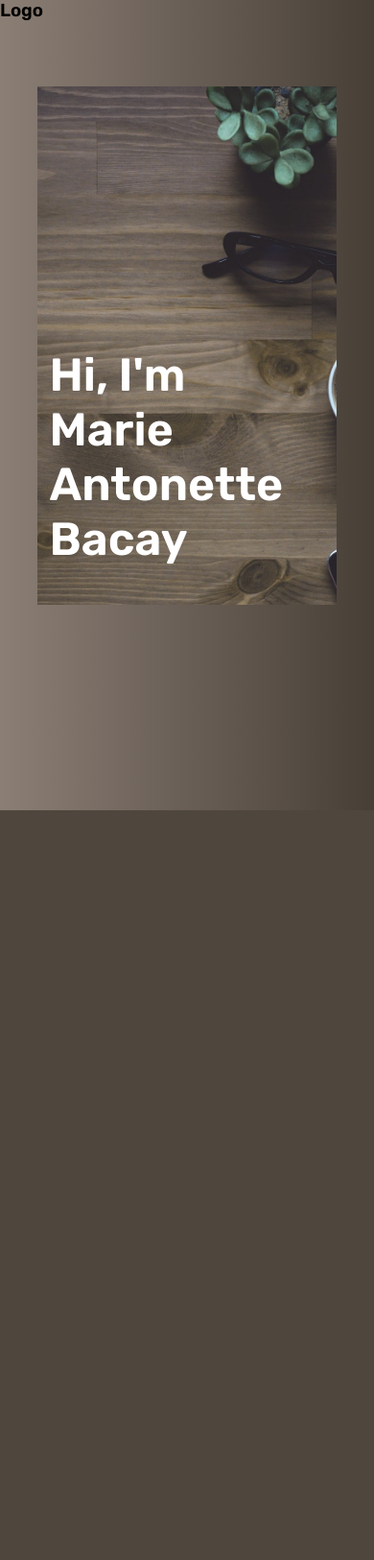
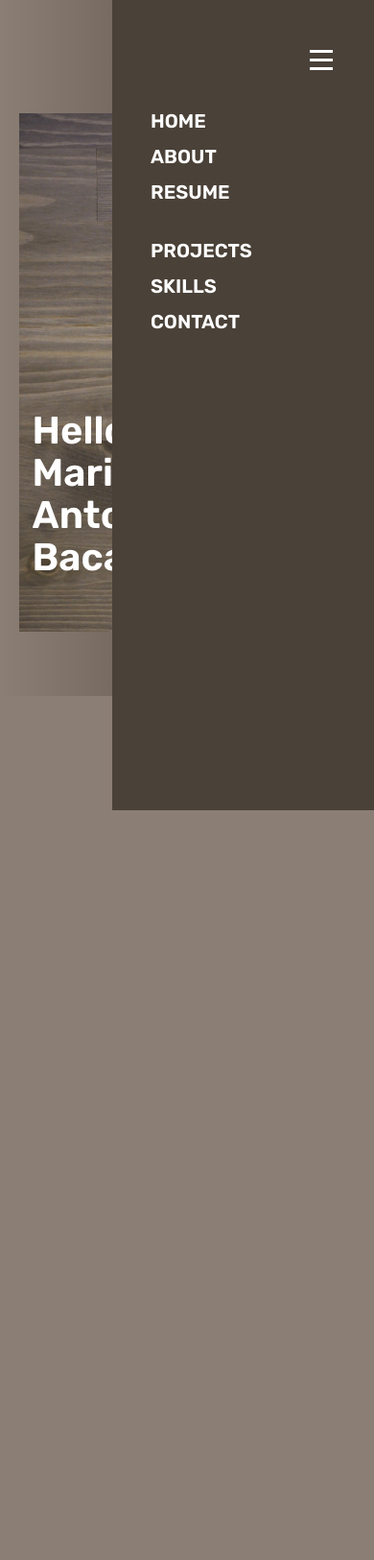
Before and after one commit to bmarieay/portfolio, a PHP site: page / in a window 390 px wide. Shown: the whole page at 96% size. Before the commit the page ends 844 px from the top, so only its background shows below. Run offline with PHP 8.4, Linux system fonts and the light colour scheme.

Commit message:
added navigation

```diff
--- a/app.js
+++ b/app.js
@@ -1,9 +1,60 @@
 const hero = document.querySelector(".hero");
 const slider = document.querySelector(".slider");
 const logo = document.querySelector("#logo");
+const primaryNav = document.querySelector(".nav__item");
+const navToggle = document.querySelector(".mobile-nav-toggle");
+const transition = document.querySelectorAll('.transition');
+const section = document.querySelector('.hero')
+const options = {
+    rootMargin: "-500px 0px 0px 0px"
+}
 // const heroTitle = document.querySelector(".hero__title");
 
 const t1 = new TimelineMax();
 
 t1.fromTo(hero, 1, {height: "0%"}, {height: "80%", ease: Power2.easeInOut})
-.fromTo(hero, 1.2, {width: "100%"}, {width: "80%", ease: Power2.easeInOut});
+.fromTo(hero, 1.2, {width: "100%"}, {width: "90%", ease: Power2.easeInOut})
+.fromTo(primaryNav, 0.5, {opacity: 0, x: 30}, {opacity: 1, x: 0}, "-=0.5");
+
+
+navToggle.addEventListener('click', () => {
+    const visibility = primaryNav.getAttribute("data-visible")
+    if(visibility === "false"){
+        primaryNav.setAttribute('data-visible', 'true');
+        navToggle.setAttribute('aria-expanded', 'true')
+    } else {
+        primaryNav.setAttribute('data-visible', 'false');
+        navToggle.setAttribute('aria-expanded', 'false')
+    }
+    console.log(visibility)
+})
+
+
+const observer =
+    new IntersectionObserver(function (entries, observer){
+    entries.forEach(entry => {
+        if(!entry.isIntersecting){
+            console.log(transition)
+            for(let trans of transition){
+                trans.classList.add('nav-scrolled')
+            }
+            console.log(entry)
+        } else {
+            for(let trans of transition){
+                trans.classList.remove('nav-scrolled')
+            }
+        }
+
+    })
+}, options)
+
+observer.observe(section);
+
+let resizeTimer;
+window.addEventListener("resize", () => {
+    document.body.classList.add("resize-animation-stopper");
+    clearTimeout(resizeTimer);
+    resizeTimer = setTimeout(() => {
+    document.body.classList.remove("resize-animation-stopper");
+    }, 400);
+});
--- a/index.html
+++ b/index.html
@@ -10,18 +10,37 @@
 </head>
 <body>
     <header>
+
+        <button class="mobile-nav-toggle transition"><span aria-controls="nav__item" aria-expanded="false" class="sr-only">Menu</span></button>
+
         <nav>
-            <h3 id="logo">Logo</h3>
+           <div class="nav">
+               <ul id="nav__item" class="nav__item flex transition" data-visible="false">
+                   <div class="nav__group flex">
+                       <li class="nav__list active">
+                           <a class="nav__link" href="">Home</a>
+                        </li>
+                       <li class="nav__list"><a class="nav__link" href="">About</a></li>
+                       <li class="nav__list"><a class="nav__link" href="">Resume</a></li>
+                   </div>
+                   <div class="nav__group flex">
+                       <li class="nav__list"><a class="nav__link" href="">Projects</a></li>
+                       <li class="nav__list"><a class="nav__link" href="">Skills</a></li>
+                       <li class="nav__list"><a class="nav__link" href="">Contact</a></li>
+                   </div>
+                </ul>
+           </div>
         </nav>
-    </header>
 
-    <section>
+    <section id="main">
         <div class="hero">
             <img src="/images/hero-img.jpg" alt="" srcset="">
-            <h1 class="hero__text hero__text--prmry">Hi, I'm Marie Antonette Bacay</h1>
+            <h1 class="hero__text hero__text--prmry">Hello, I'm Marie<br>Antonette Bacay</h1>
             <!-- <h1 class="hero__text hero__text--scndry">A Web Developer</h1> -->
         </div>
     </section>
+
+    <div class="test"></div>
 
     <div class="slider"></div>
     <script src="https://cdnjs.cloudflare.com/ajax/libs/gsap/2.1.3/TimelineMax.min.js" integrity="sha512-0xrMWUXzEAc+VY7k48pWd5YT6ig03p4KARKxs4Bqxb9atrcn2fV41fWs+YXTKb8lD2sbPAmZMjKENiyzM/Gagw==" crossorigin="anonymous" referrerpolicy="no-referrer"></script>
--- a/styles.css
+++ b/styles.css
@@ -1,22 +1,98 @@
 *{
     margin: 0;
     padding: 0;
+}
+
+html{
     box-sizing: border-box;
+    font-size: 62.5%;
 }
 
 :root{
     --font-family: 'Rubik', sans-serif;
-    --fs-big: 3rem;
+    --fs-big: 4rem;
     --fs-medium: 2.7rem;
     --fs-small: 2rem;
+    --fs-xsmall: 1rem;
     --linespacing-sm: 1.1;
     --linespacing-md: 1.5;
     --pad-sm: 6rem;
     --primary-clr: #FFF;
+    --background-inverse: #4a4138;
 }
+
+.resize-animation-stopper * {
+    animation: none !important;
+    transition: none !important;
+}
+
+.sr-only{
+    border: 0 !important;
+	clip: rect(1px, 1px, 1px, 1px) !important;
+	-webkit-clip-path: inset(50%) !important;
+	clip-path: inset(50%) !important;
+	height: 1px !important;
+	margin: -1px !important;
+	overflow: hidden !important;
+	padding: 0 !important;
+	position: absolute !important;
+	width: 1px !important;
+	white-space: nowrap !important;
+}
+
+
 
 body{
     font-family: var(--font-family);
+    line-height: var(--linespacing-sm);
+    overflow-x: hidden;
+}
+
+.flex {
+    display: flex;
+    gap: var(--gap, 1rem);
+}
+
+nav{
+    color: var(--primary-clr);
+    font-size: var(--fs-small);
+    position: fixed;
+    width: 100%;
+    text-transform: uppercase;
+    font-weight: 700;
+    z-index: 9000;
+}
+
+.nav__item{
+    list-style: none;
+    justify-content: space-between;
+    transition: background-color 250ms ease-in;
+}
+
+.nav-scrolled {
+    color: var(--text-inverse);
+    background: var(--background-inverse);
+    box-shadow: 0 3px 20px rgba(0, 0, 0, 0.2);
+}
+
+.mobile-nav-toggle{
+    display: none;
+}
+
+.nav__item a > [aria-hidden="true"]{
+    font-weight: 700;
+    margin-inline-end: .75em;
+}
+
+.nav__link{
+    text-decoration: none;
+    color: inherit;
+    transition: border-bottom 200ms ease-out;
+}
+
+.nav__link:hover{
+    color: var(--text-inverse);
+    border-bottom: 3px solid var(--text-inverse)
 }
 
 .slider{
@@ -34,6 +110,7 @@ section{
     height: 80vh;
     justify-content: center;
     align-items: center;
+    padding-top: 5rem;
 }
 
 .hero{
@@ -42,6 +119,8 @@ section{
     position: relative;
 }
 
+#main{
+}
 .hero img{
     width: 100%;
     height: 100%;
@@ -51,7 +130,6 @@ section{
 .hero__text{
     color: var(--primary-clr);
     position: absolute;
-
 }
 
 .hero__text--prmry{
@@ -66,5 +144,67 @@ section{
     top: 90%;
     left: 20%;
     transform: translate(-20%, -70%);
-    font-size: var(--fs-big);
+    font-size: var(--fs-xsmall);
 }
+
+.test{
+    height: 900px;
+    background-color: #8b7e75;
+}
+
+@media (min-width: 640px){
+    .nav__item {
+        --gap: 1.8rem;
+        padding-block: 2rem;
+        padding-inline: 3rem;
+        font-size: var(--fs-small);
+    }
+}
+
+@media (max-width: 640px) {
+    .nav__item{
+        --gap: 1.2em;
+        position: fixed;
+        inset: 0 0 0 30%;
+        flex-direction: column;
+        z-index: 1000;
+        justify-content: flex-start;
+        padding: min(30vh, 10rem) 2em;
+        transform: translateX(100%);
+        transition: transform 350ms ease-out;
+        background-color: var(--background-inverse);
+    }
+
+    .nav__group{
+        display: block;
+    }
+
+    .nav__list{
+        padding-top: 1.5rem;
+    }
+
+    .nav__item[data-visible="true"]{
+        transform: translateX(0%);
+    }
+
+    .mobile-nav-toggle{
+        display: block;
+        position: fixed;
+        z-index: 9999;
+        background: url("images/icon-hamburger.svg") no-repeat center;
+        width: 2rem;
+        background-color: var(--background-inverse);
+        border-radius: 5px;
+        padding: 2.5rem;
+        border: 0;
+        aspect-ratio: 1;
+        top: 3.75rem;
+        right: 3rem;
+        transition: background 50ms linear;
+    }
+
+    .mobile-nav-toggle[aria-expanded="true"]{
+        background: url("images/icon-close.svg") no-repeat center;
+        background-color: var(--background-inverse);
+    }
+}
```
Also changed, not shown: images/icon-close.svg (added), images/icon-hamburger.svg (added).
